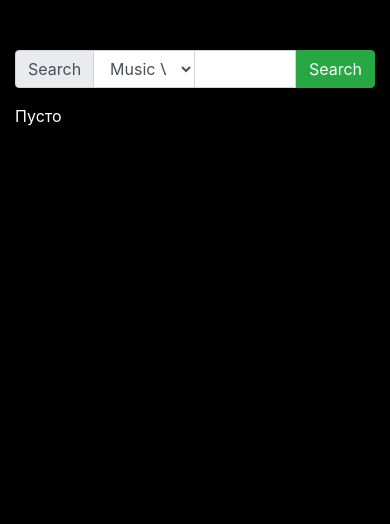
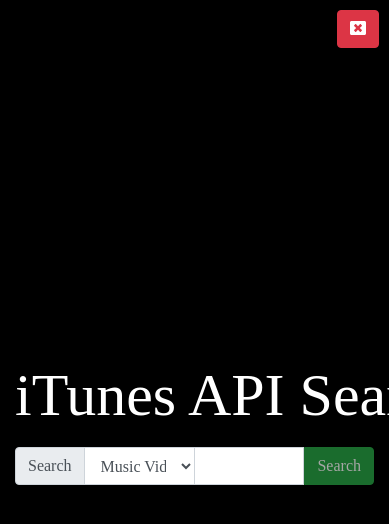
Before and after one commit to vitya752/iTunesAPISearch, a React (Create React App) app: page / in a window 390 px wide. Shown: the top 524 px of the page. Built offline with nearby package versions, Linux system fonts and the light colour scheme.

Commit message:
update search component

```diff
--- a/src/components/App/App.css
+++ b/src/components/App/App.css
@@ -2,6 +2,7 @@
     color: #fff;
     margin: 0;
     padding: 0;
+    font-family: serif, sans-serif;
 }
 .main-container{
     min-height: 100vh;
--- a/src/components/App/App.js
+++ b/src/components/App/App.js
@@ -28,11 +28,12 @@
         const { data, media, activeMedia, url } = this.state;
         const openMedia = activeMedia ? <Media url={url} typeMedia={media} closeMedia={this.closeMedia} /> : null;
         return(
-            <div className="main-container">
-                <div className="container">
+            <React.Fragment>
                 <Search
                         typesMedia={typesMedia}
                         onSubmitQuery={this.onSubmitQuery} />
+                <div className="main-container">
+                    <div className="container">
                         <Content
                             data={data}
                             activeMedia={activeMedia}
@@ -40,6 +41,7 @@
                         { openMedia }
                     </div>
                 </div>
+            </React.Fragment>
         );
     }
 
--- a/src/components/Content/Content.js
+++ b/src/components/Content/Content.js
@@ -5,15 +5,11 @@
 
 class Content extends Component{
 
-    state = {
-        enable: false
-    };
-
     render() {
         let maxId = 100;
         const {data, activeMedia, playMedia} = this.props;
         const contentWithMedia = activeMedia ? ' active' : '';
-        let list = (data.length === 0) ? 'Пусто' : data.map((item) => {
+        let list = (data.length === 0) ? 'Content is empty!' : data.map((item) => {
             const { name, url, img, price } = item;
             return(
                 <ItemList
--- a/src/components/ItemList/ItemList.css
+++ b/src/components/ItemList/ItemList.css
@@ -14,7 +14,6 @@
     bottom: -100%;
     text-align: center;
     font-size: 12px;
-    font-family: serif, sans-serif;
     position: absolute;
     transition: .5s ease;
     padding-left: 2px;
--- a/src/components/Media/Media.css
+++ b/src/components/Media/Media.css
@@ -16,8 +16,29 @@
     max-width: 600px;
 }
 
-.btn-custom{
+.btn-media-close{
     top: 0;
     right: 0;
     position: absolute;
 }
+
+@media screen and (max-device-width: 575.98px) {
+    .media{
+        top: 0;
+        left: 0;
+        right: 0;
+        width: 100%;
+        height: 100vh;
+        background-color: rgba(0, 0, 0, .7);
+    }
+    .media > audio,
+    .media > video{
+        top: 50%;
+        transform: translateY(-50%);
+        position: relative;
+    }
+    .media > audio{
+        left: 50%;
+        transform: translate(-50%);
+    }
+}
--- a/src/components/Media/Media.js
+++ b/src/components/Media/Media.js
@@ -20,7 +20,7 @@
             { content }
             <button
                 type="button"
-                className="btn btn-danger btn-custom"
+                className="btn btn-danger btn-media-close"
                 onClick={closeMedia}>
                     <FontAwesomeIcon icon={faWindowClose} />
                 </button>
--- a/src/components/Search/Search.css
+++ b/src/components/Search/Search.css
@@ -1,3 +1,45 @@
+.search .btn--open{
+    left: 0;
+    top: 50%;
+    z-index: 1;
+    position: fixed;
+    transform: translateY(-50%);
+}
+.container-search{
+    top: 0;
+    left: 0;
+    z-index: 1;
+    height: 100%;
+    width: 100%;
+    overflow: hidden;
+    position: absolute;
+    white-space: nowrap;
+    transition: 1s ease;
+    background-color: #000;
+    border-right: 1px solid #fff;
+}
+.container-search .btn--close{
+    top: 10px;
+    right: 10px;
+    position: absolute;
+}
+.container-search .container{
+    top: 50%;
+    opacity: 1;
+    position: relative;
+    transition: .25s ease;
+    transform: translateY(-50%);
+}
+.container-search.close{
+    width: 0;
+}
+.container-search.close .container{
+    opacity: 0;
+}
+.header{
+    font-size: 60px;
+    text-align: center;
+}
 .select-custom{
     max-width: 150px;
 }
--- a/src/components/Search/Search.js
+++ b/src/components/Search/Search.js
@@ -1,12 +1,16 @@
 import React, {Component} from 'react';
 import './Search.css';
 import 'bootstrap/dist/css/bootstrap.css';
+import { FontAwesomeIcon } from '@fortawesome/react-fontawesome'
+import { faWindowClose, faSearch } from '@fortawesome/free-solid-svg-icons'
 
 export default class Search extends Component {
 
     state = {
         selectedType: this.props.typesMedia[0].value,
-        term: ''
+        term: '',
+        disabled: true,
+        openWindow: true
     }
 
     render() {
@@ -16,8 +20,24 @@
                 <option key={item.value} value={item.value}>{item.label}</option>
             );
         });
+        const close = this.state.openWindow ? '' : 'close';
         return(
-            <div className="container-search">
+            <div className="search">
+                <button
+                    type="button"
+                    className="btn btn-success btn--open"
+                    onClick={() => this.onSearchWindowSetState(true)}>
+                        <FontAwesomeIcon icon={faSearch} />
+                </button>
+                <div className={`container-search ${close}`}>
+                    <button
+                        type="button"
+                        className="btn btn-danger btn--close"
+                        onClick={() => this.onSearchWindowSetState(false)}>
+                        <FontAwesomeIcon icon={faWindowClose} />
+                    </button>
+                    <div className="container">
+                        <h1 className="header mb-3">iTunes API Search</h1>
                         <form onSubmit={this.onSubmit}>
                             <div className="input-group mb-3">
                                 <div className="input-group-prepend">
@@ -36,11 +56,14 @@
                                     value={this.state.term} />
                                 <button
                                     type="submit"
-                            className="btn btn-success btn-submit">
+                                    className="btn btn-success btn-submit"
+                                    disabled={this.state.disabled}>
                                     Search
                                 </button>
                             </div>
                         </form>
+                    </div>
+                </div>
             </div>
         );
     }
@@ -53,7 +76,8 @@
 
     onChangeTerm = (e) => {
         this.setState({
-            term: e.target.value
+            term: e.target.value,
+            disabled: e.target.value.length > 0 ? false : true
         })
     }
 
@@ -61,6 +85,13 @@
         const { selectedType, term } = this.state;
         e.preventDefault();
         this.props.onSubmitQuery(selectedType, term);
+        this.onSearchWindowSetState(false);
+    }
+
+    onSearchWindowSetState = (windowState) => {
+        this.setState({
+            openWindow: windowState
+        });
     }
 
 }
```
Lines whose indentation alone changed are shown as unchanged.
